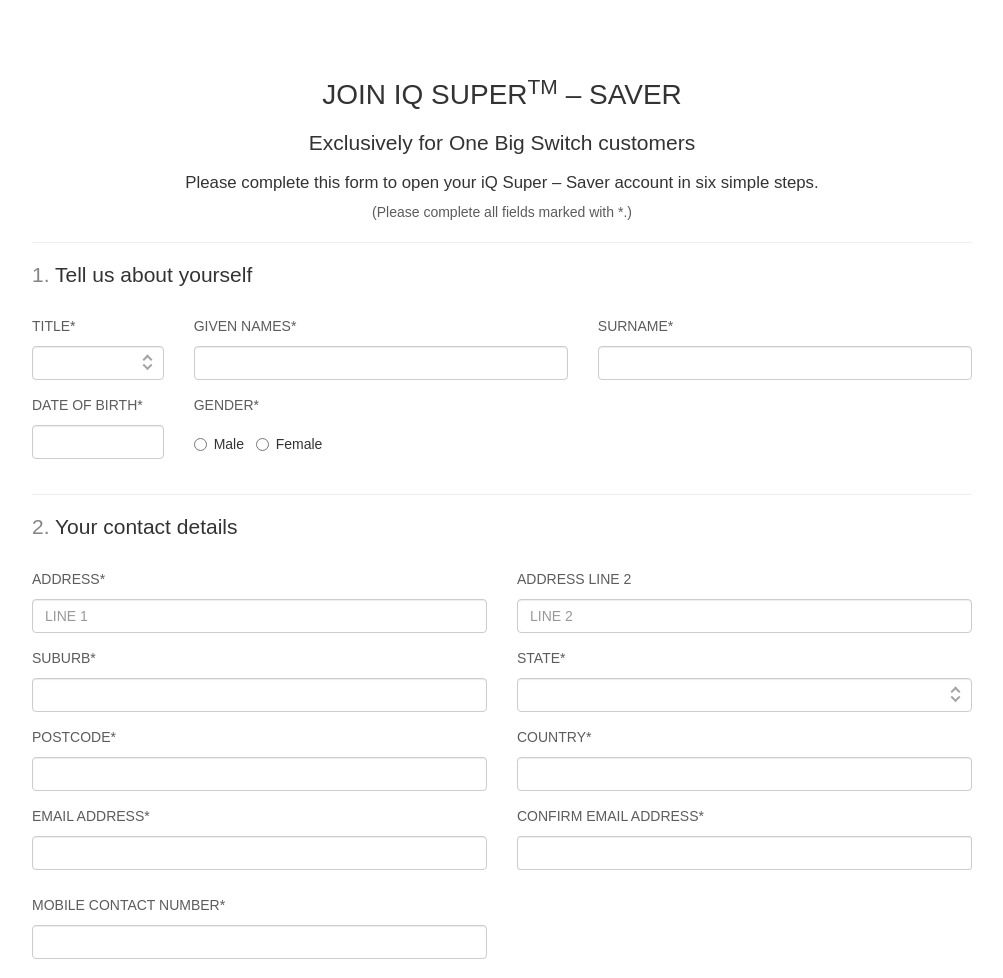
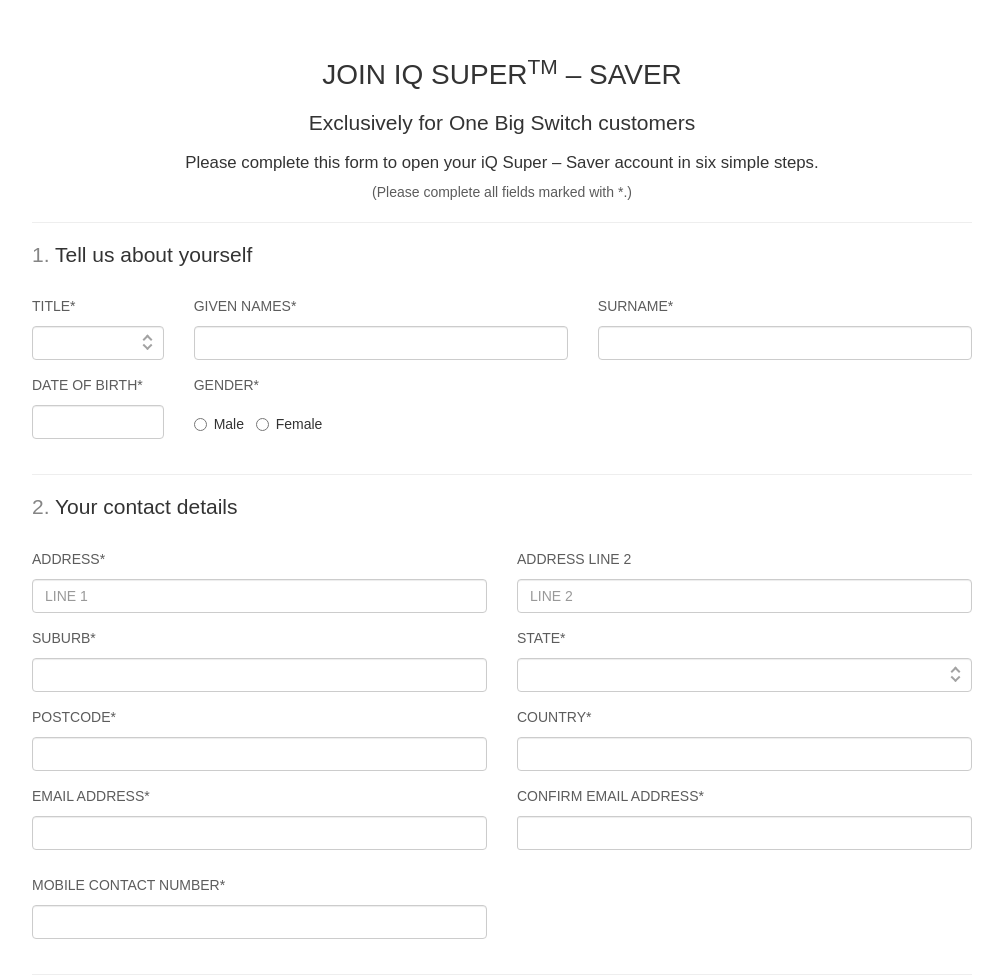
Before and after one commit to dfamularo/russellinvestments, a plain HTML site: page Russell_iQ_form/index.html in a window 1280 px wide. Shown: the top 978 px of the page, without its empty margins (138-1141 px from the left). Drawn offline with nearby package versions, Linux system fonts and the light colour scheme; a web font is replaced by a local one.

Commit message:
Update index.html

```diff
--- a/Russell_iQ_form/index.html
+++ b/Russell_iQ_form/index.html
@@ -75,7 +75,7 @@
 </head>
 <body>
 <div class="container">
-  <div class="container-fluid"> <br>
+  <div class="container-fluid">
     <br>
     <br>
     <h1 style="text-align: center;">JOIN IQ SUPER<sup>TM</sup> &ndash; SAVER<br> </h1>
```
